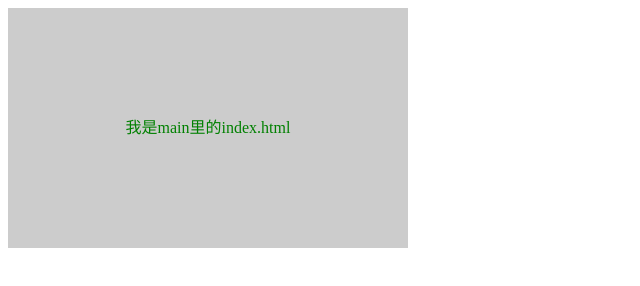
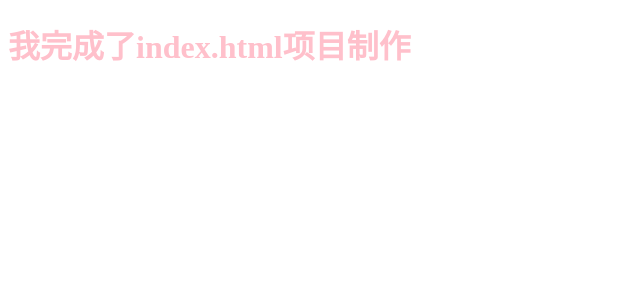
Before and after one commit to DuanWoWanFanQian/shh_ceshi, a plain HTML site: page index.html in a window 1280 px wide. Shown: the whole page, without its empty margins (0-640 px from the left). Drawn offline with Linux system fonts and the light colour scheme.

Commit message:
修改了main中的index.html

```diff
--- a/index.html
+++ b/index.html
@@ -7,19 +7,14 @@
     <meta name="viewport" content="width=device-width, initial-scale=1.0">
     <title>Document</title>
     <style>
-        div {
-            width: 400px;
-            height: 240px;
-            background-color: #ccc;
-            color: green;
-            text-align: center;
-            line-height: 240px;
+        h1 {
+            color: pink;
         }
     </style>
 </head>
 
 <body>
-    <div>我是main里的index.html</div>
+    <h1>我完成了index.html项目制作</h1>
 </body>
 
 </html>
```
